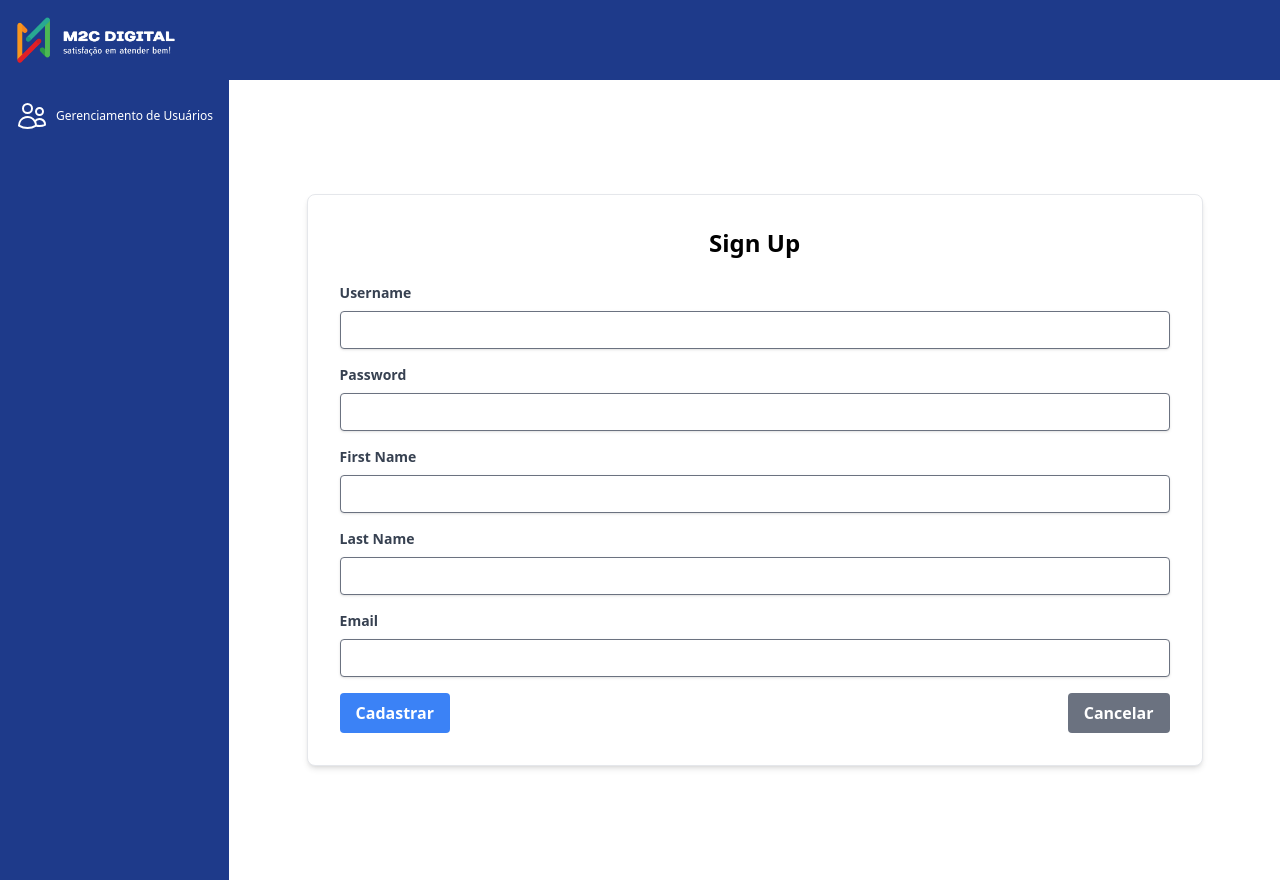
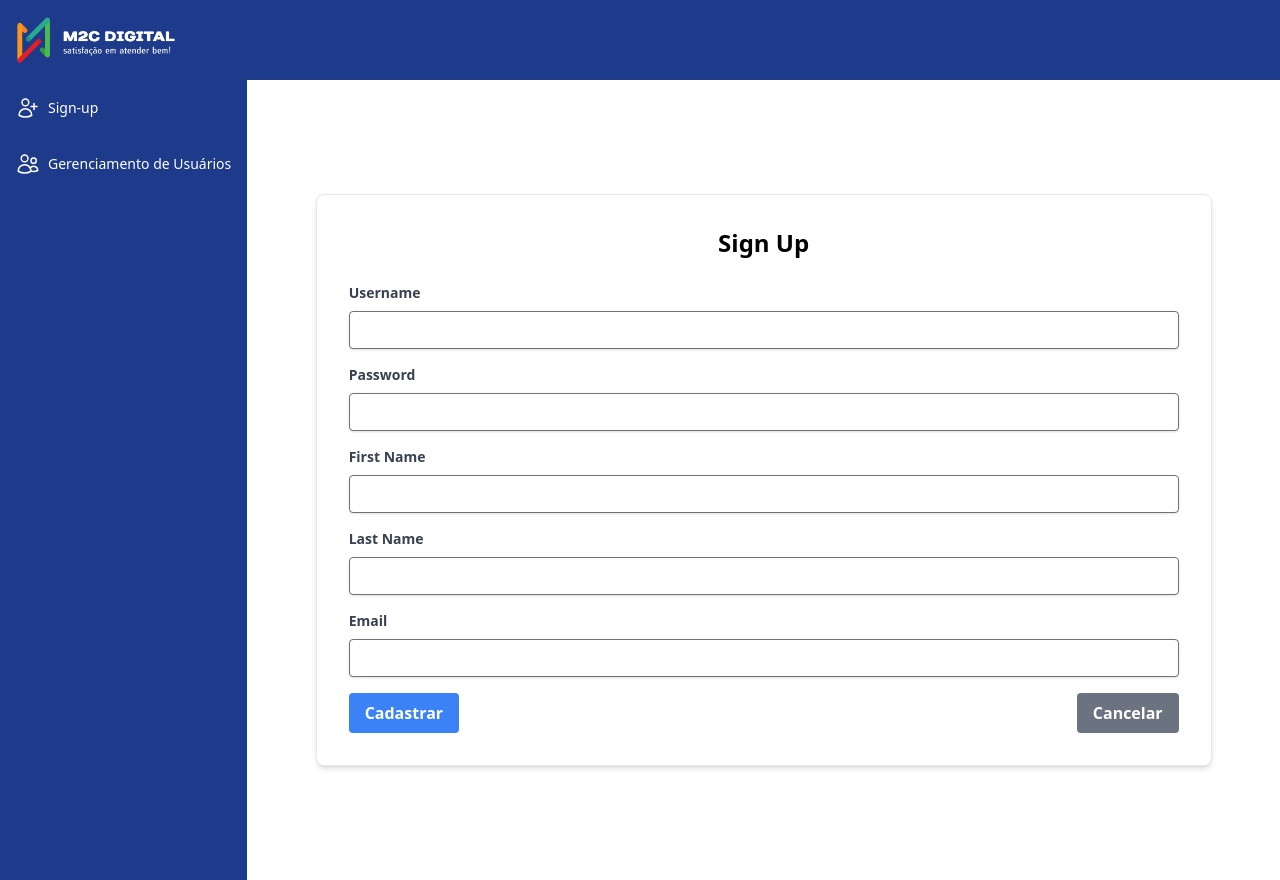
Before and after one commit to bernardordm/API-NestJs-Frontend, a React (Vite) app: page /signup in a window 1280 px wide. Built offline with nearby package versions, Linux system fonts and the light colour scheme.

Commit message:
feat: :ambulance: alteracao de rota

```diff
--- a/src/components/Aside/Aside.tsx
+++ b/src/components/Aside/Aside.tsx
@@ -6,23 +6,18 @@ const Aside: React.FC = () => {
 
   return (
     <aside className="flex flex-col items-center bg-blue-900 text-white w-1/8">
-      <ul>
-        <li onClick={() => navigate('/UserManagement')} className="flex items-center justify-center p-4">
-          <svg
-            xmlns="http://www.w3.org/2000/svg"
-            fill="none"
-            viewBox="0 0 24 24"
-            strokeWidth={1.5}
-            stroke="currentColor"
-            className="size-4 w-8 h-10"
-          >
-            <path
-              strokeLinecap="round"
-              strokeLinejoin="round"
-              d="M15 19.128a9.38 9.38 0 0 0 2.625.372 9.337 9.337 0 0 0 4.121-.952 4.125 4.125 0 0 0-7.533-2.493M15 19.128v-.003c0-1.113-.285-2.16-.786-3.07M15 19.128v.106A12.318 12.318 0 0 1 8.624 21c-2.331 0-4.512-.645-6.374-1.766l-.001-.109a6.375 6.375 0 0 1 11.964-3.07M12 6.375a3.375 3.375 0 1 1-6.75 0 3.375 3.375 0 0 1 6.75 0Zm8.25 2.25a2.625 2.625 0 1 1-5.25 0 2.625 2.625 0 0 1 5.25 0Z"
-            />
+      <ul className="w-full">
+        <li onClick={() => navigate('/')} className="flex items-center justify-start p-4 hover:bg-blue-700 cursor-pointer">
+          <svg xmlns="http://www.w3.org/2000/svg" fill="none" viewBox="0 0 24 24" strokeWidth={1.5} stroke="currentColor" className="w-6 h-6 mr-2">
+            <path strokeLinecap="round" strokeLinejoin="round" d="M18 7.5v3m0 0v3m0-3h3m-3 0h-3m-2.25-4.125a3.375 3.375 0 1 1-6.75 0 3.375 3.375 0 0 1 6.75 0ZM3 19.235v-.11a6.375 6.375 0 0 1 12.75 0v.109A12.318 12.318 0 0 1 9.374 21c-2.331 0-4.512-.645-6.374-1.766Z" />
           </svg>
-          <p className="ms-2 text-xs"> Gerenciamento de Usuários</p>
+          <p className="text-sm">Sign-up</p>
+        </li>
+        <li onClick={() => navigate('/')} className="flex items-center justify-start p-4 hover:bg-blue-700 cursor-pointer">
+          <svg xmlns="http://www.w3.org/2000/svg" fill="none" viewBox="0 0 24 24" strokeWidth={1.5} stroke="currentColor" className="w-6 h-6 mr-2">
+            <path strokeLinecap="round" strokeLinejoin="round" d="M15 19.128a9.38 9.38 0 0 0 2.625.372 9.337 9.337 0 0 0 4.121-.952 4.125 4.125 0 0 0-7.533-2.493M15 19.128v-.003c0-1.113-.285-2.16-.786-3.07M15 19.128v.106A12.318 12.318 0 0 1 8.624 21c-2.331 0-4.512-.645-6.374-1.766l-.001-.109a6.375 6.375 0 0 1 11.964-3.07M12 6.375a3.375 3.375 0 1 1-6.75 0 3.375 3.375 0 0 1 6.75 0Zm8.25 2.25a2.625 2.625 0 1 1-5.25 0 2.625 2.625 0 0 1 5.25 0Z" />
+          </svg>
+          <p className="text-sm">Gerenciamento de Usuários</p>
         </li>
       </ul>
     </aside>
```
